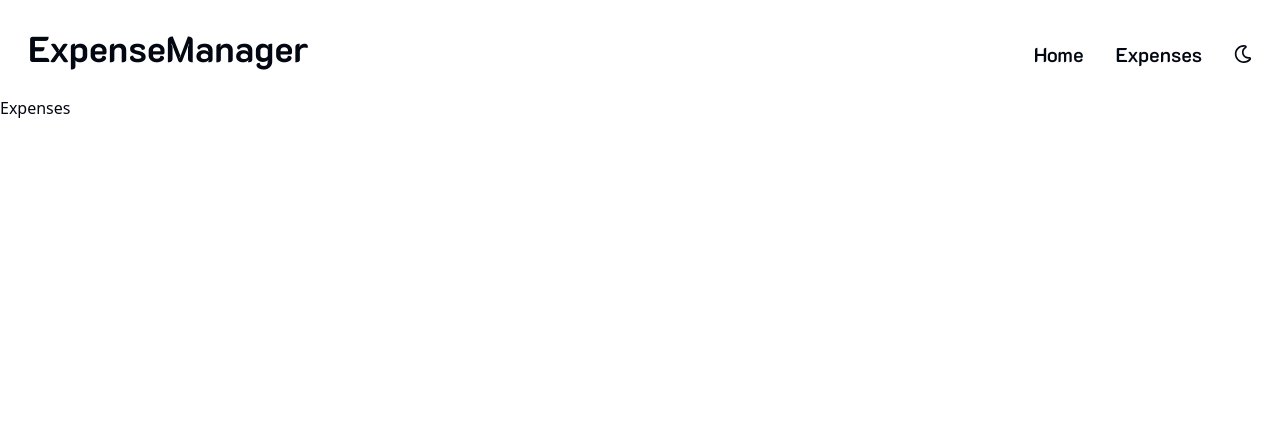
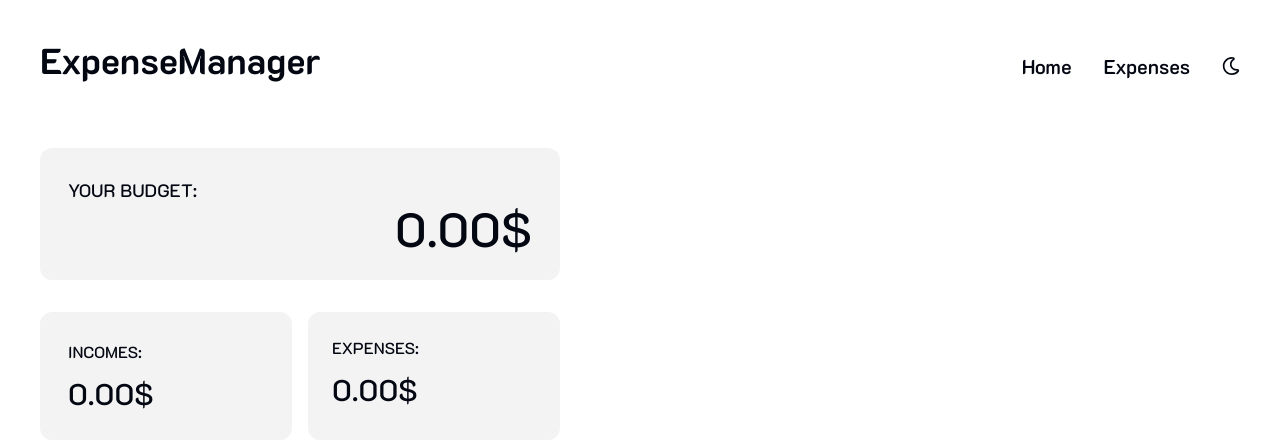
Before and after one commit to zofiaMrugalska/ExpenseManager, a React (Create React App) app: page /expenses in a window 1280 px wide. Shown: the top 448 px of the page. Built offline with nearby package versions, Linux system fonts and the light colour scheme.

Commit message:
style of the budget in the expenses page

```diff
--- a/src/pages/Layout.jsx
+++ b/src/pages/Layout.jsx
@@ -6,11 +6,11 @@ import ModeContext from "../ModeContext";
 import { useContext } from "react";
 
 const Layout = () => {
-  const { mode, toggleMode } = useContext(ModeContext);
+  const { mode } = useContext(ModeContext);
   return (
     <div
       className={`min-h-[1024px] ${
-        mode === "light" ? "bg-white text-gray-950" : " bg-[#272626] text-white"
+        mode === "light" ? "bg-white text-gray-950" : " bg-[#1A1A1A] text-white"
       }`}
     >
       <BrowserRouter>
--- a/src/pages/Navbar.jsx
+++ b/src/pages/Navbar.jsx
@@ -21,7 +21,7 @@ const Navbar = () => {
 
   return (
     <section>
-      <nav className=" font-K2D p-7 flex items-end justify-between ">
+      <nav className=" font-K2D p-10 flex items-end justify-between ">
         <h1 className=" text-2xl sm:text-4xl font-bold">ExpenseManager</h1>
         <ul className=" hidden md:flex items-center gap-8 text-xl">
           <Link to={"/"} className=" font-semibold hover:scale-110 hover:text-green-600">
--- a/src/pages/expenses/Expenses.jsx
+++ b/src/pages/expenses/Expenses.jsx
@@ -1,4 +1,27 @@
+import { useContext } from "react";
+import ModeContext from "../../ModeContext";
+
 const Expenses = () => {
-  return <div>Expenses</div>;
+  const { mode } = useContext(ModeContext);
+  const changeBackgroundColor = mode === "light" ? "bg-[#F3F3F3]" : "bg-[#272626]";
+  return (
+    <div className="font-K2D">
+      <section className=" max-w-[600px]  grid grid-cols-2 gap-4 px-10 py-7 ">
+        <div className={`col-span-2 p-7 rounded-xl ${changeBackgroundColor} `}>
+          <h1 className=" text-base sm:text-lg font-medium">YOUR BUDGET:</h1>
+          <h2 className=" text-3xl sm:text-5xl text-right font-medium">0.00$</h2>
+        </div>
+
+        <div className={` mt-4 p-7 rounded-xl ${changeBackgroundColor}`}>
+          <h1 className=" text-sm sm:text-base font-medium">INCOMES:</h1>
+          <h2 className="mt-3 text-xl sm:text-3xl font-medium">0.00$</h2>
+        </div>
+        <div className={` mt-4 p-6 rounded-xl ${changeBackgroundColor}`}>
+          <h1 className=" text-sm sm:text-base font-medium">EXPENSES:</h1>
+          <h2 className="mt-3 text-xl sm:text-3xl font-medium">0.00$</h2>
+        </div>
+      </section>
+    </div>
+  );
 };
 export default Expenses;
```
